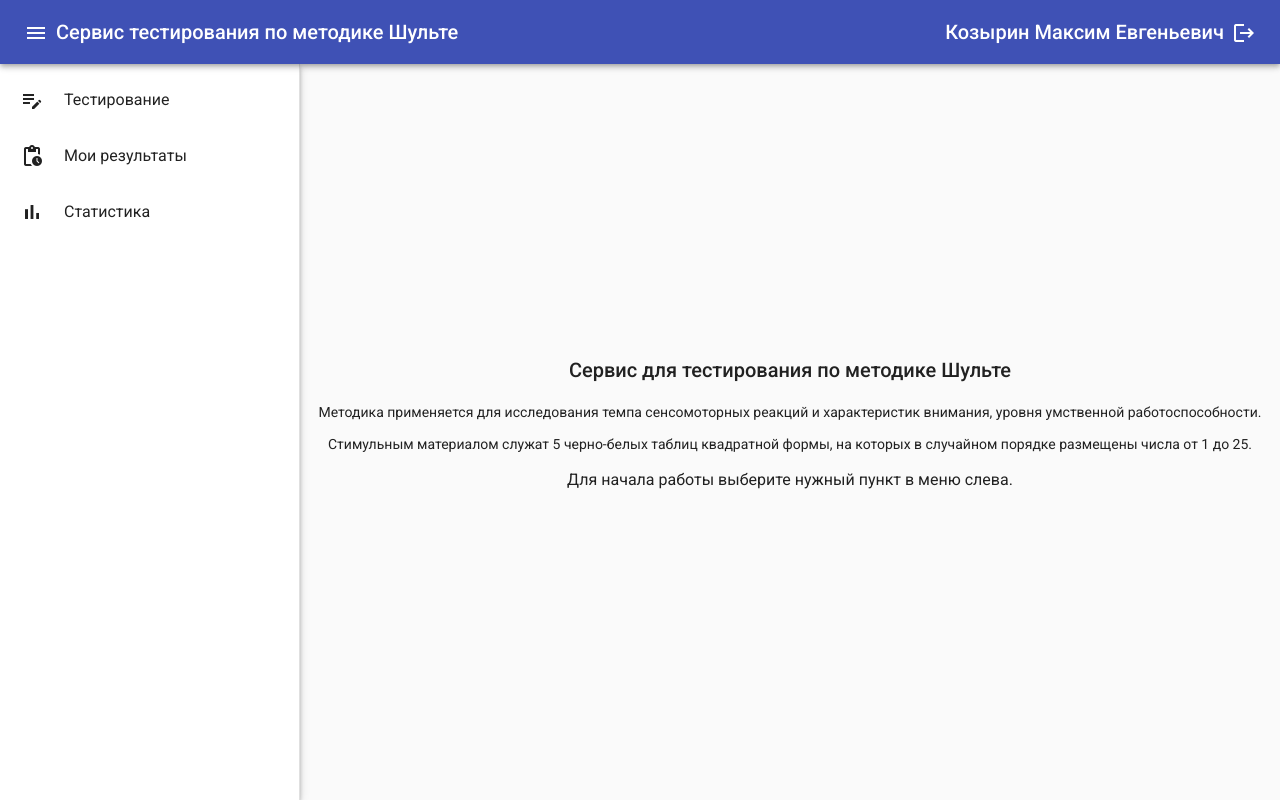
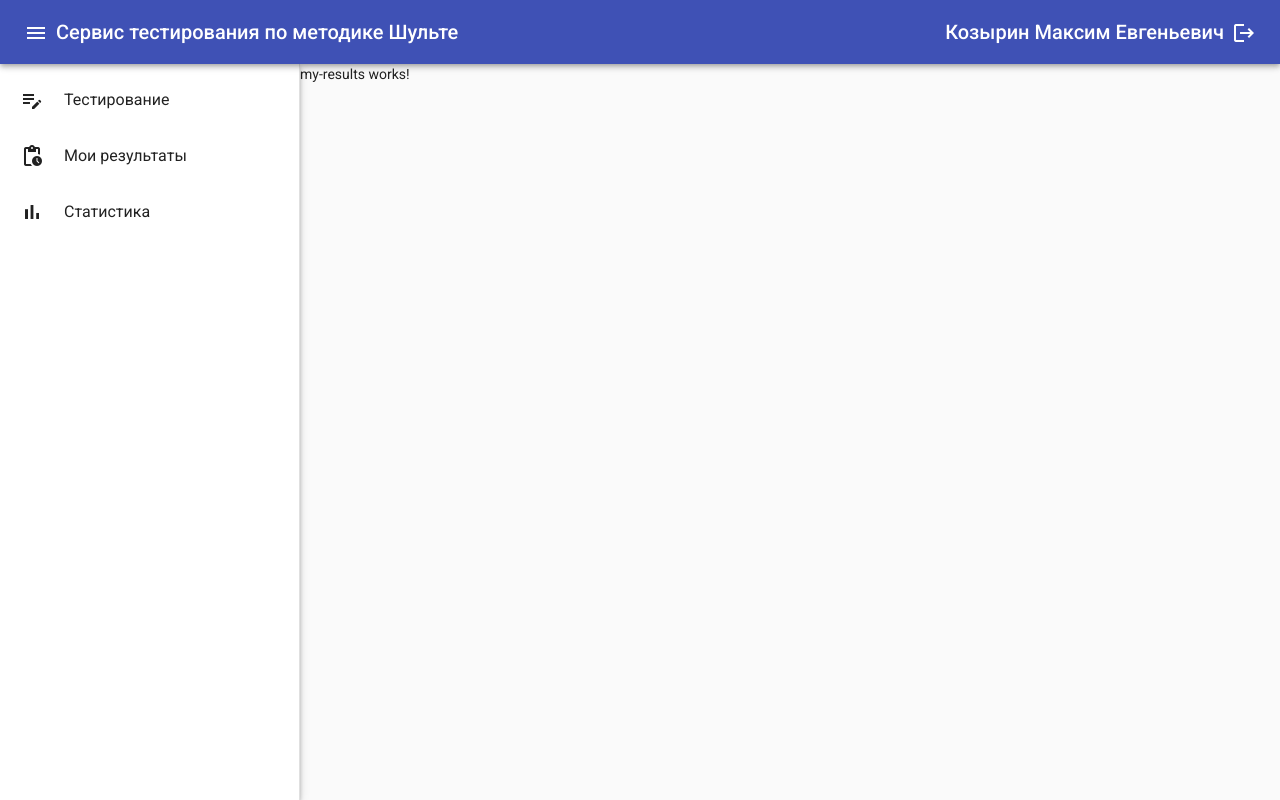
Before and after one commit to MaksiMilian789/schulte-web, an Angular app: page /my-result in a window 1280 px wide. Before the commit this address led to /. Built offline with nearby package versions, Linux system fonts and the light colour scheme; sample sign-in values are in the browser's storage.

Commit message:
feat: добавлены заготовки компонентов "мои результаты"

```diff
--- a/src/app/app-routing.module.ts
+++ b/src/app/app-routing.module.ts
@@ -1,9 +1,11 @@
 import { NgModule } from '@angular/core';
 import { RouterModule, Routes } from '@angular/router';
+
 import { AppShellComponent } from './app-shell/app-shell.component';
 import { AuthComponent } from './auth/auth.component';
 import { AuthGuard } from './auth/auth.guard';
 import { HomeComponent } from './home/home.component';
+import { MyResultsComponent } from './my-results/my-results.component';
 import { TestComponent } from './test/test.component';
 
 const routes: Routes = [
@@ -13,7 +15,7 @@ const routes: Routes = [
     children: [
       { path: '', component: HomeComponent },
       { path: 'test', component: TestComponent },
-      //{ path: 'my-result', component: MyResultComponent, canActivate: [AuthGuard] },
+      { path: 'my-result', component: MyResultsComponent, canActivate: [AuthGuard] },
       //{ path: 'statistic', component: TestComponent, canActivate: [AuthGuard] },
     ],
   },
--- a/src/app/app.module.ts
+++ b/src/app/app.module.ts
@@ -10,9 +10,10 @@ import { BrowserAnimationsModule } from '@angular/platform-browser/animations';
 import { AuthGuard } from './auth/auth.guard';
 import { TestComponent } from './test/test.component';
 import { HomeComponent } from './home/home.component';
+import { MyResultsComponent } from './my-results/my-results.component';
 
 @NgModule({
-  declarations: [AppComponent, AuthComponent, AppShellComponent, TestComponent, HomeComponent],
+  declarations: [AppComponent, AuthComponent, AppShellComponent, TestComponent, HomeComponent, MyResultsComponent],
   imports: [
     BrowserModule,
     AppRoutingModule,
--- /dev/null
+++ b/src/app/my-results/my-results.component.html
@@ -0,0 +1 @@
+<p>my-results works!</p>
--- /dev/null
+++ b/src/app/my-results/my-results.component.ts
@@ -0,0 +1,15 @@
+import { Component, OnInit } from '@angular/core';
+
+@Component({
+  selector: 'app-my-results',
+  templateUrl: './my-results.component.html',
+  styleUrls: ['./my-results.component.scss']
+})
+export class MyResultsComponent implements OnInit {
+
+  constructor() { }
+
+  ngOnInit(): void {
+  }
+
+}
--- /dev/null
+++ b/src/app/shared/components/test-table/test-table.component.html
@@ -0,0 +1 @@
+<p>test-table works!</p>
```
Also changed, not shown: src/app/shared/components/test-table/test-table.component.ts (added, +15 -0 lines), src/app/my-results/my-results.component.scss (added), src/app/shared/components/test-table/test-table.component.scss (added).
